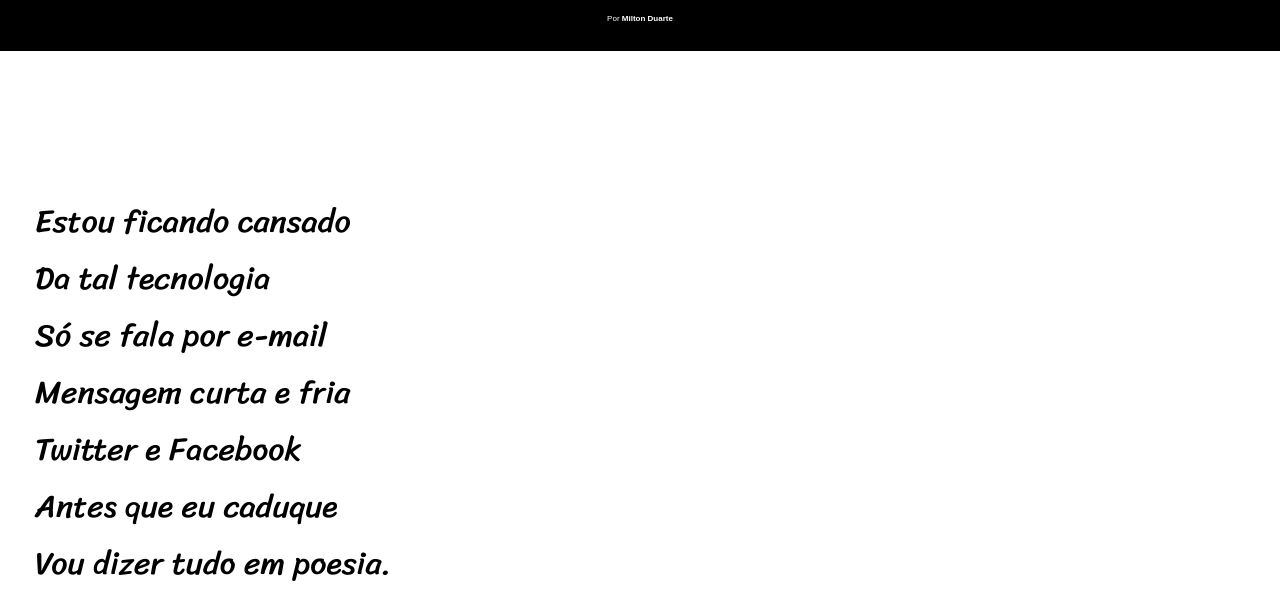
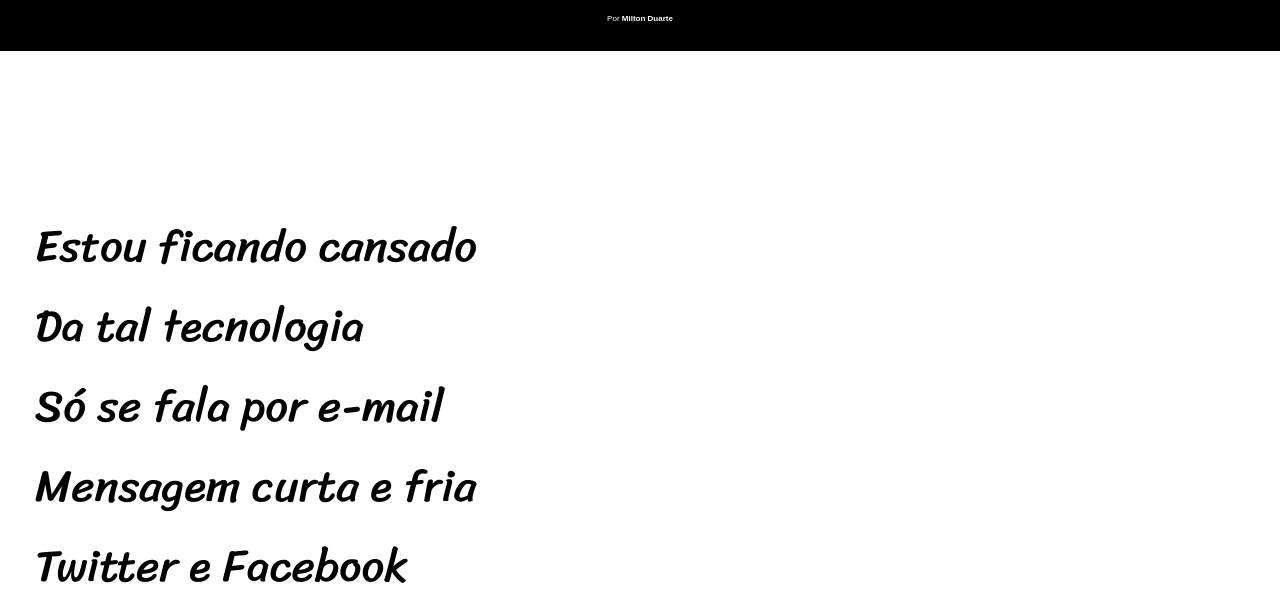
Before and after one commit to gabriels997/projeto-cordel, a plain HTML site: page index.html in a window 1280 px wide. Shown: the part 194-800 px from the top of the page. Drawn offline with Linux system fonts and the light colour scheme.

Commit message:
font size

```diff
--- a/style.css
+++ b/style.css
@@ -44,7 +44,7 @@ a:hover {
 }
 
 section {
-    font-size: 5vw;
+    font-size: 7vw;
     padding-top: 5vh;
     padding-bottom: 10vh;
 }
```
